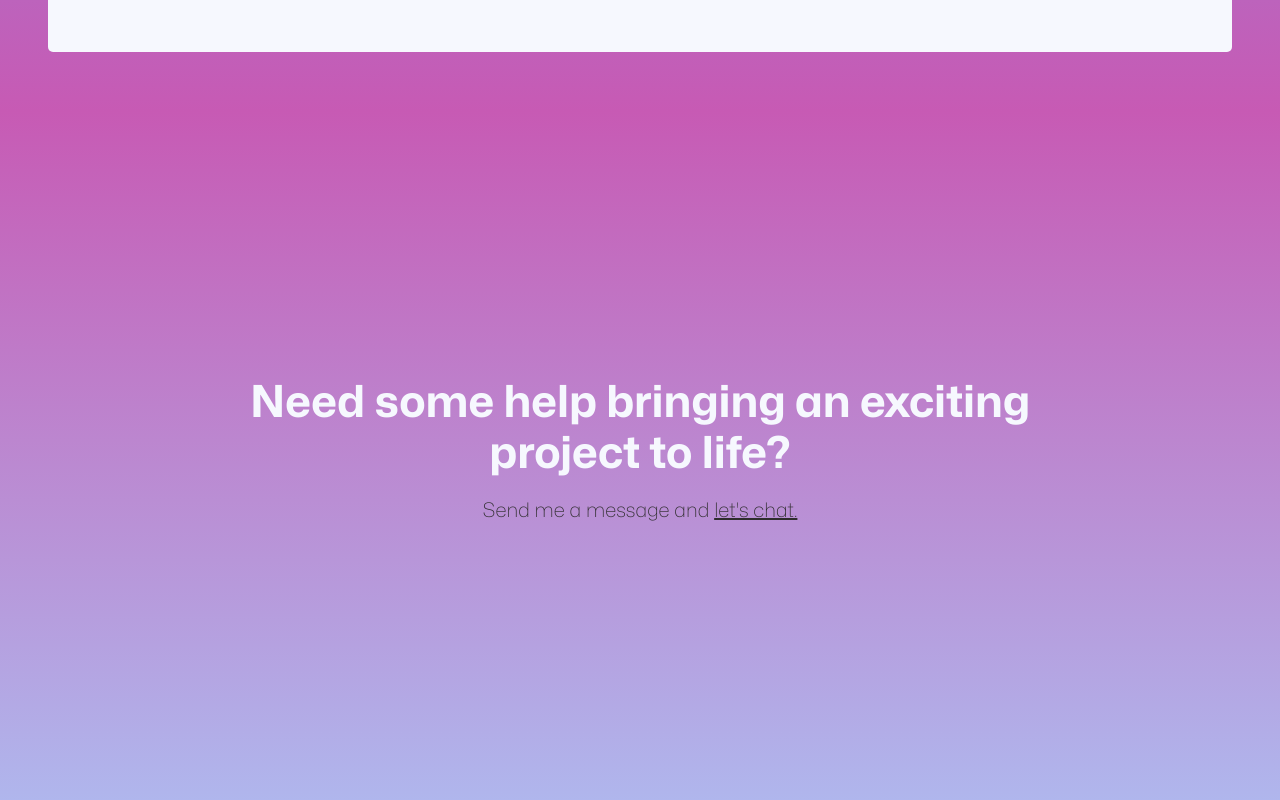
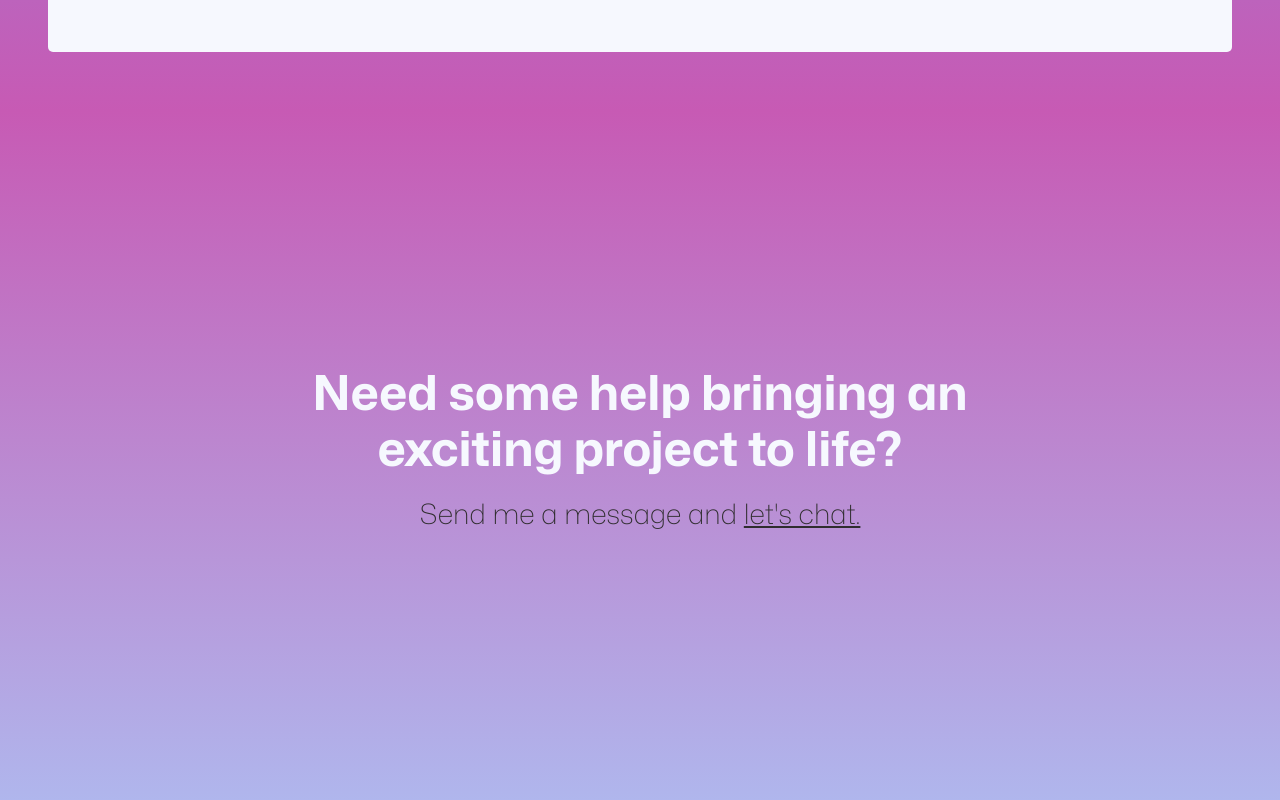
Before and after one commit to cameronmakarchuk/portfolio-site-client, a React (Create React App) app: page /contact in a window 1280 px wide. Shown: the part 630-1430 px from the top of the page. Built offline with nearby package versions, Linux system fonts and the light colour scheme.

Commit message:
Adjust size of CallToAction text on tablet and desktop

```diff
--- a/src/components/CallToAction/CallToAction.scss
+++ b/src/components/CallToAction/CallToAction.scss
@@ -29,13 +29,13 @@
         padding-bottom: 1.0rem;
 
         @include tablet {
-            width: 75%;
-            font-size: 36px;
+            max-width: 575px;
+            font-size: 42px;
         }
 
         @include desktop {
-            width: 75%;
-            font-size: 44px;
+            max-width: 750px;
+            font-size: 48px;
         }
     }
 
@@ -43,23 +43,24 @@
         @include bodyCopy;
 
         @include tablet {
-            font-size: 18px;
+            font-size: 24px;
         }
 
         @include desktop {
-            font-size: 20px;
+            font-size: 28px;
         }
+
     }
 
     &__message-link {
         @include bodyCopy;
 
         @include tablet {
-            font-size: 18px;
+            font-size: 24px;
         }
 
         @include desktop {
-            font-size: 20px;
+            font-size: 28px;
         }
 
         &:hover {
```
